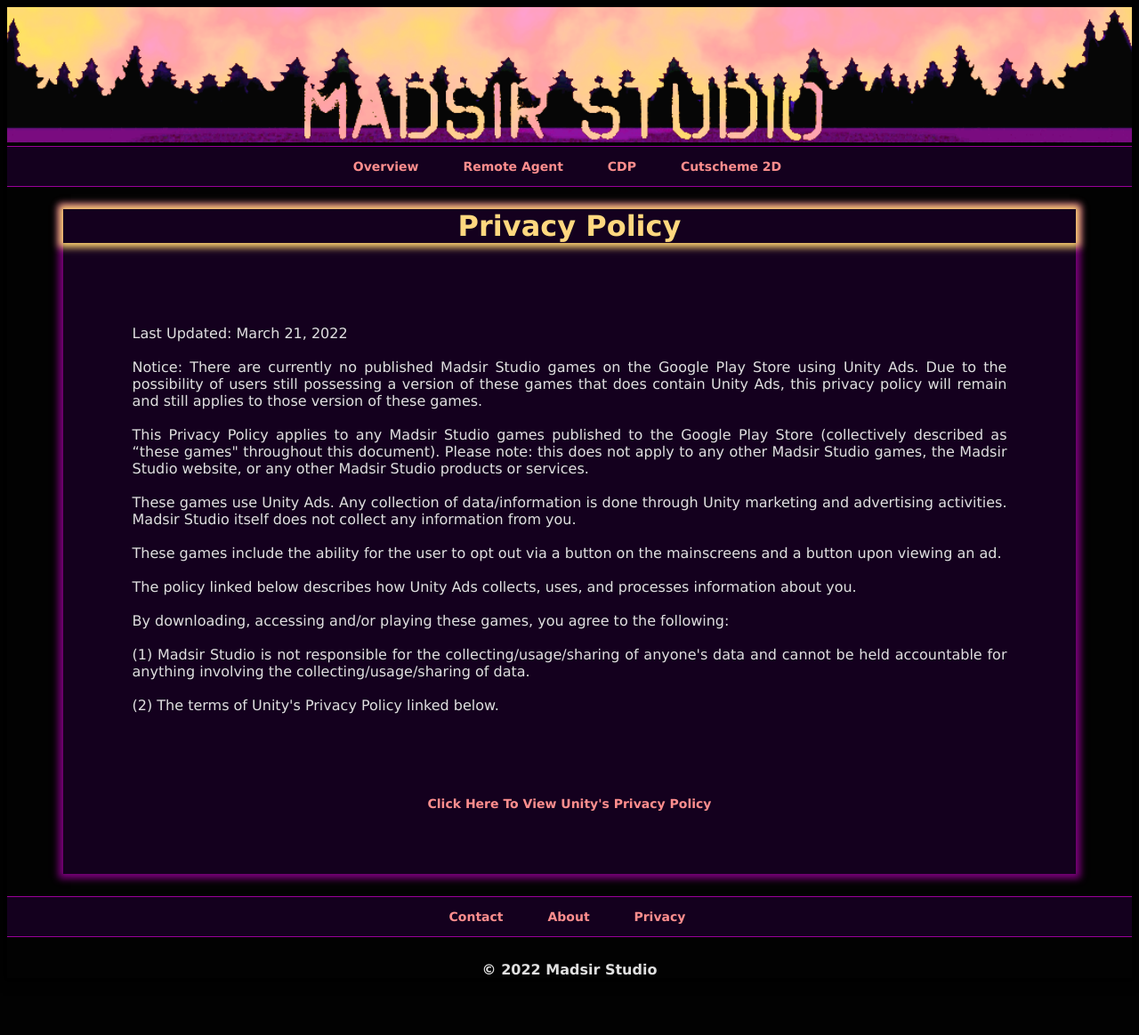
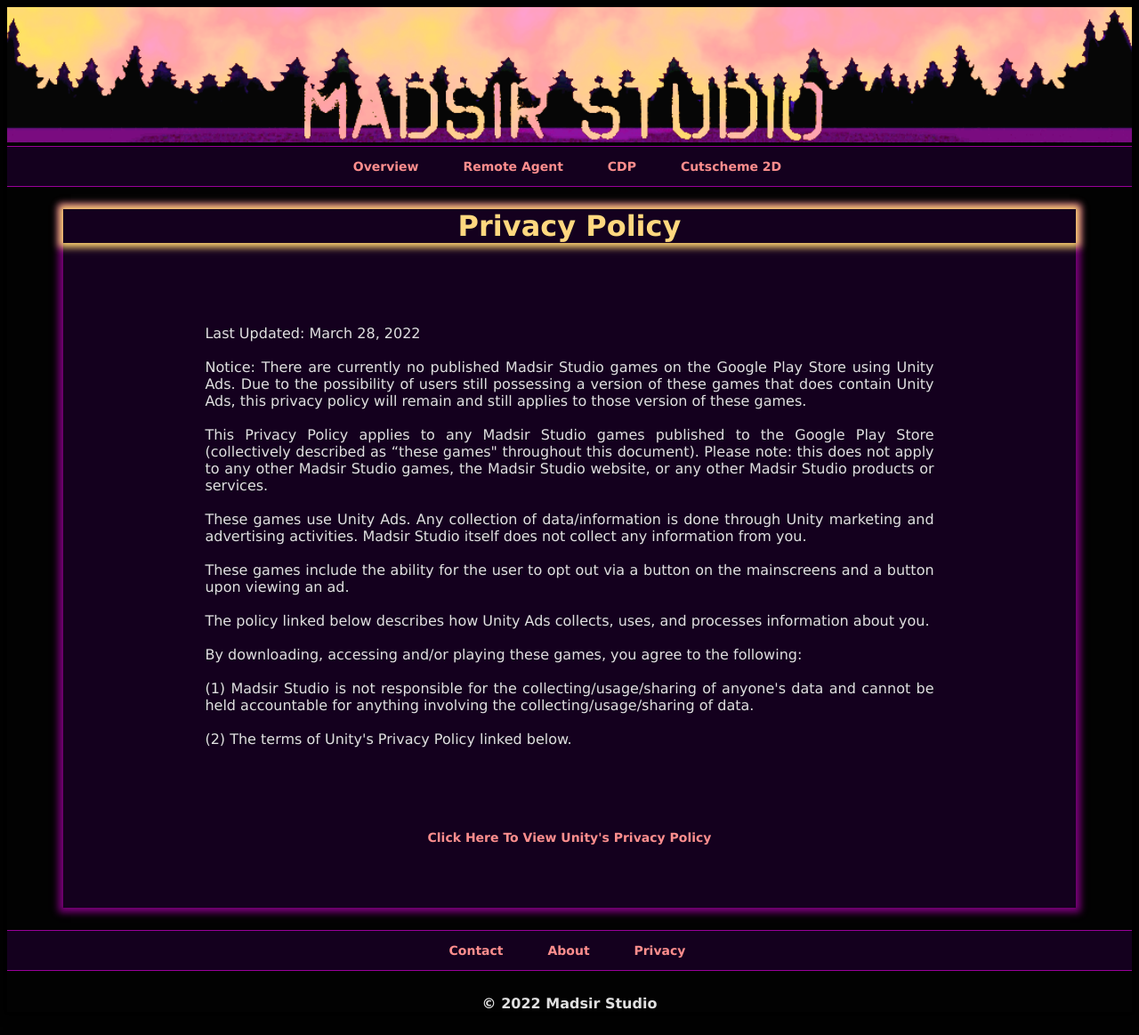
Before and after one commit to Madsir/madsirstudio.github.io, a Jekyll site: the page built from privacy/index.html, in a window 1280 px wide. Shown: the whole page at 89% size. Built offline with Jekyll 4.4.1, drawn with Linux system fonts in a browser that asks for light colours; before the commit the page ends 1125 px from its top, so only the background shows below that.

Commit message:
Update index.html

```diff
--- a/privacy/index.html
+++ b/privacy/index.html
@@ -16,8 +16,8 @@
   background-color: #14001e;
 }
 .centerdiv {
-  margin-left: 2%; /* Same width as the sidebar + left position in px */
-  margin-right: 2%;
+  margin-left: 10%;
+  margin-right: 10%;
 }
  </style>
 </head>
@@ -29,7 +29,7 @@
 	<br>
         <div class="centerdiv">
 		<br>
-    			<p> Last Updated: March 21, 2022
+    			<p> Last Updated: March 28, 2022
     		<br>
 	    	<br>
 	   		Notice: There are currently no published Madsir Studio games on the Google Play Store using Unity Ads. Due to the possibility of users still possessing a version of these games that does contain Unity Ads, this privacy policy will remain and still applies to those version of these games.
@@ -55,10 +55,10 @@
        			(2) The terms of Unity's Privacy Policy linked below.</p>
 		<br>
 		<br>
-	</div>
 		 <h4><a href="https://unity3d.com/legal/privacy-policy">Click Here To View Unity's Privacy Policy</a></h4>
 		<br>
 		<br>
+	</div>
       </center>
     </div>
   </body>
```
Also changed, not shown: other parts of privacy/index.html (+1 -1 lines). Lines whose indentation alone changed are shown as unchanged.
